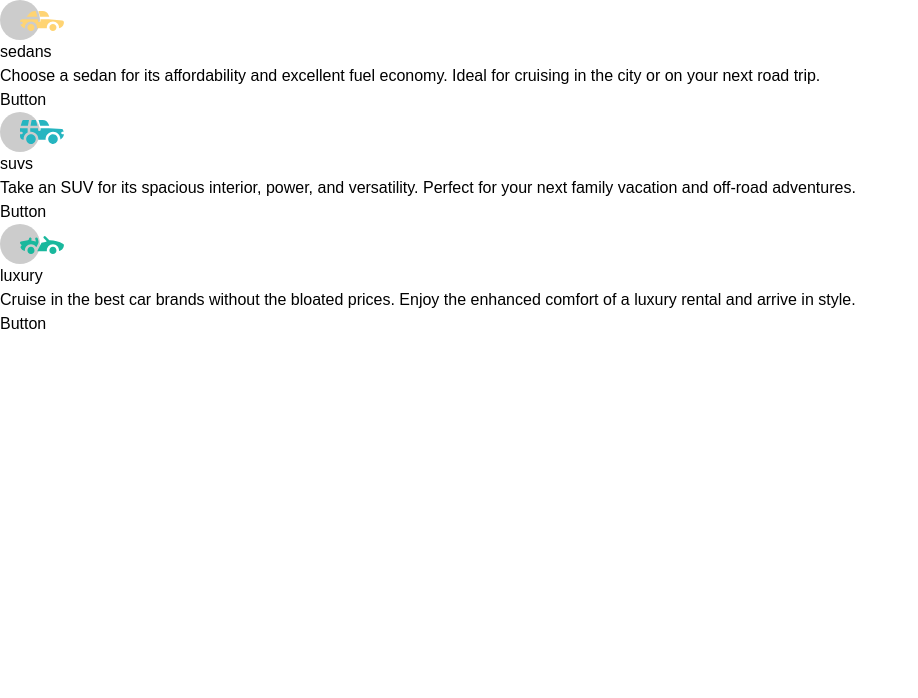
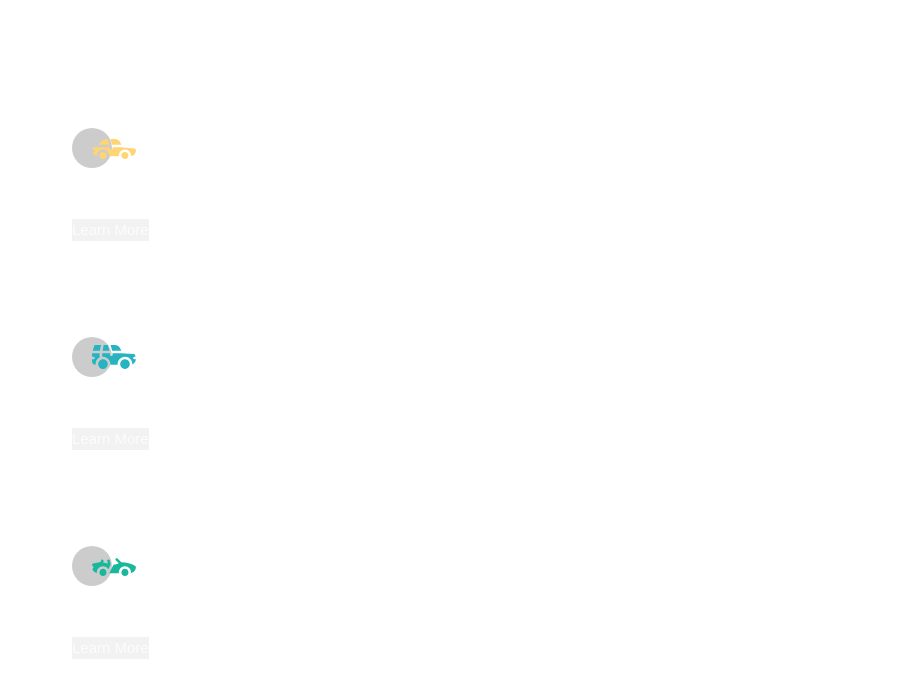
Before and after one commit to lioneltraore/frontendmentor.io-challenges, a React (Create React App) app in the folder React/column-preview-card/: page / in a window 1280 px wide. Shown: the top 698 px of the page, without its empty margins (0-918 px from the left). Built offline with nearby package versions, Linux system fonts and the light colour scheme.

Commit message:
add submit

```diff
--- a/React/column-preview-card/src/App.js
+++ b/React/column-preview-card/src/App.js
@@ -2,7 +2,7 @@ import CardSection from "./components/card-section/card-section";
 
 function App() {
   return (
-    <div>
+    <div className="px-6 py-20">
       <CardSection />
     </div>
   );
--- /dev/null
+++ b/React/column-preview-card/src/components/button/button.js
@@ -0,0 +1,9 @@
+const Button = (props) => {
+    return (
+        <div className={`flex bg-light-gray w-max ${props.className}`}>
+            {props.children}
+        </div>
+    );
+}
+
+export default Button;
--- a/React/column-preview-card/src/components/card-section/card-section.js
+++ b/React/column-preview-card/src/components/card-section/card-section.js
@@ -16,9 +16,26 @@ const CardSection = () => {
 
     return (
         <div>
-            <Card icon={iconSedans} title="sedans" body={bodySedan} />
-            <Card icon={iconSuv} title="suvs" body={bodySuv} />
-            <Card icon={iconLuxury} title="luxury" body={bodyLuxury}  />
+            <Card
+            color="bright-orange"
+            icon={iconSedans}
+            title="sedans"
+            body={bodySedan}
+            />
+
+            <Card
+            color="dark-cyan"
+            icon={iconSuv}
+            title="suvs"
+            body={bodySuv}
+            />
+
+            <Card
+            color="very-dark-cyan"
+            icon={iconLuxury}
+            title="luxury"
+            body={bodyLuxury}
+            />
         </div>
     );
 }
--- a/React/column-preview-card/src/components/card/card.js
+++ b/React/column-preview-card/src/components/card/card.js
@@ -1,15 +1,16 @@
+import Button from "../button/button";
 
 
 const Card = (props) => {
     return (
-        <div>
+        <div className={`p-12 text-transparent text-default bg-${props.color}`}>
             <img src={props.icon} alt={props.title} />
 
             <h2>{props.title}</h2>
 
-            <p>{props.body}</p>
+            <p className="leading-7">{props.body}</p>
 
-            <button>Button</button>
+            <Button className={`text-${props.color}`}>Learn More</Button>
 
         </div>
     );
--- a/React/column-preview-card/tailwind.config.js
+++ b/React/column-preview-card/tailwind.config.js
@@ -10,6 +10,9 @@ module.exports = {
         'very-dark-cyan': "#004241",
         'transparent': "#ffffffbf",
         'light-gray': "#f2f2f2"
+      },
+      fontSize: {
+        'default': '15px'
       }
     },
   },
```
